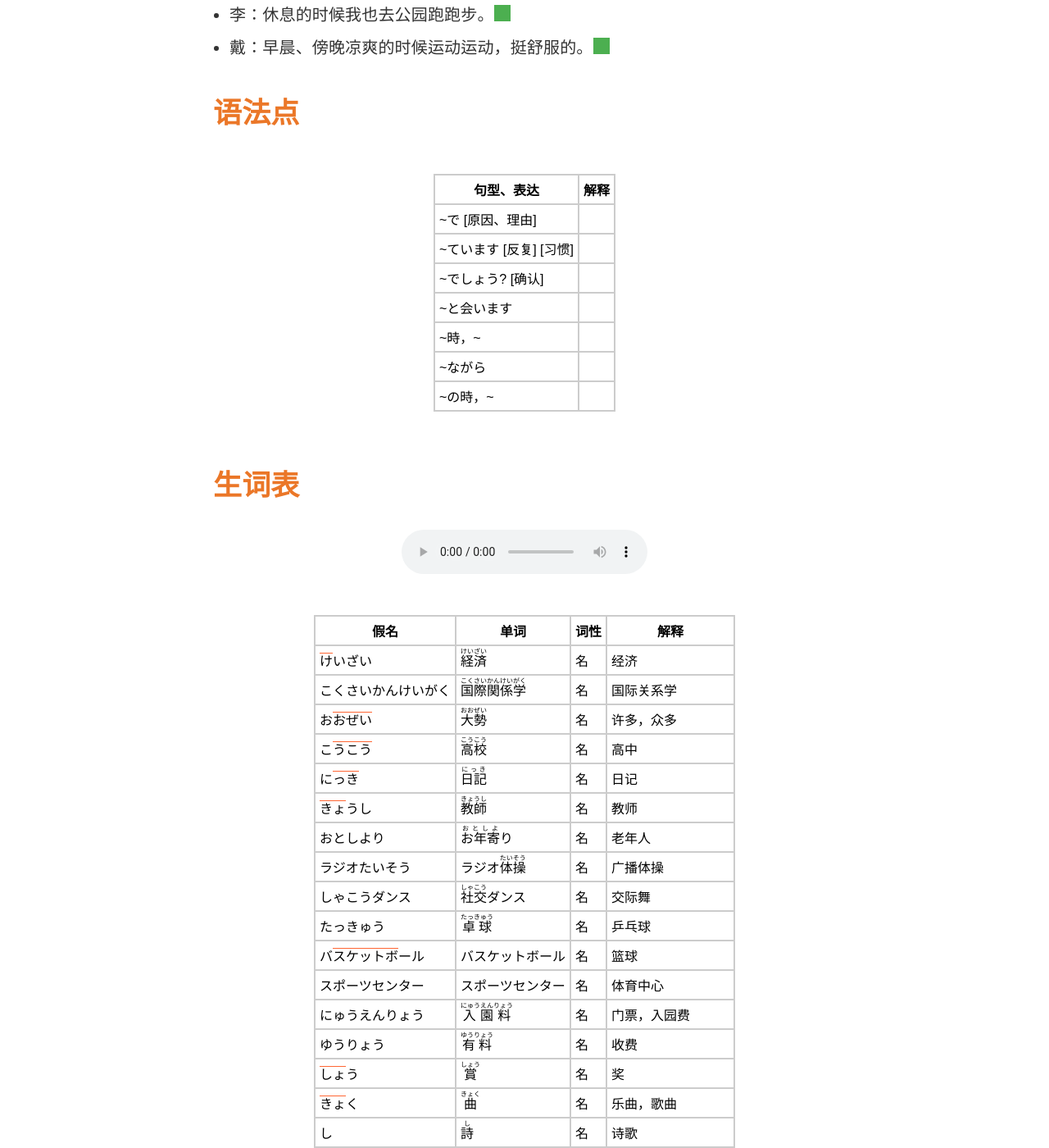
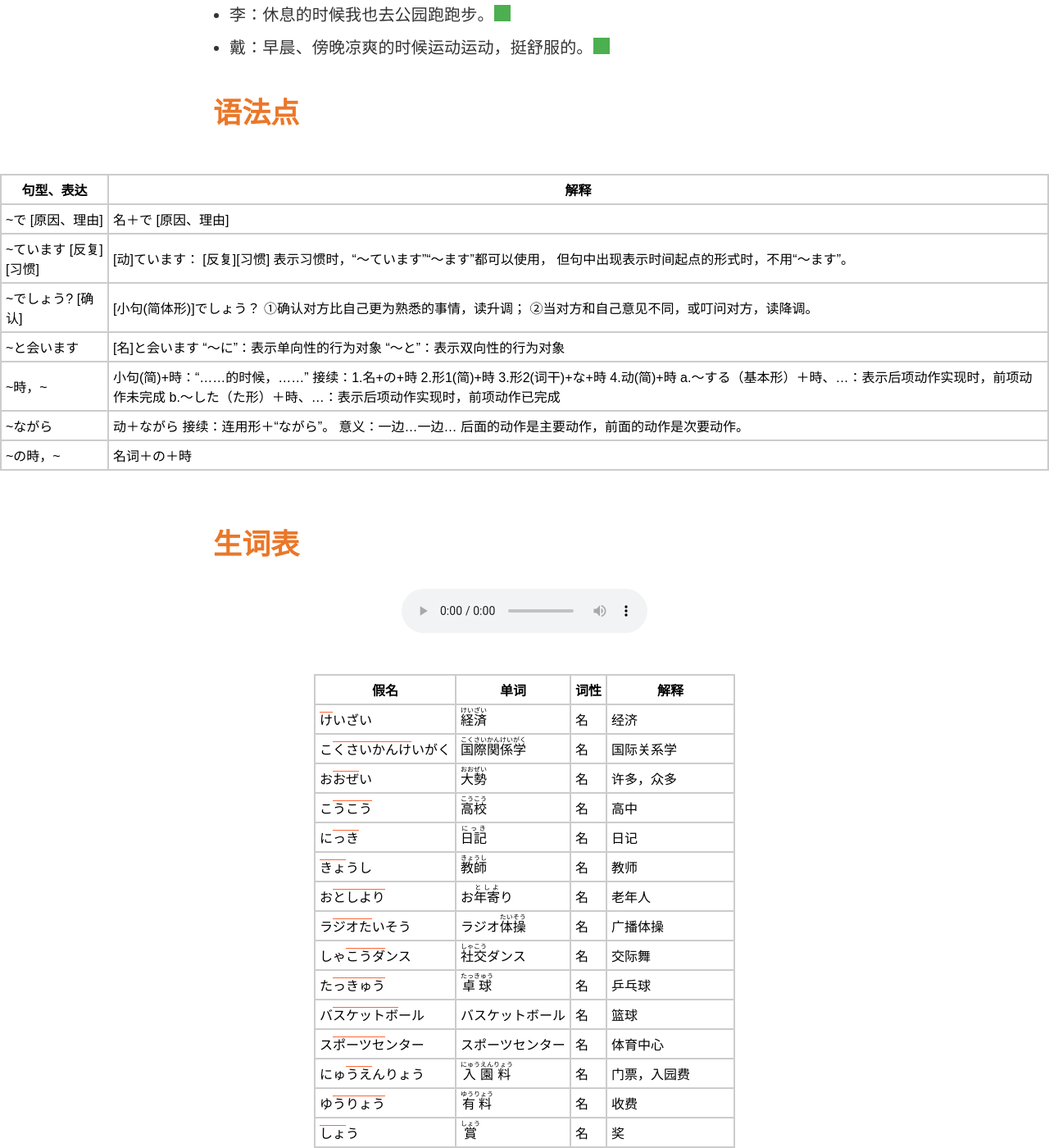
Before and after one commit to wizicer/LearnJapan, a Jekyll site: the page built from uwp/lesson27.md, in a window 1280 px wide and 1400 px high, scrolled down 2850 px. Shown: the whole window at 82% size. Built offline with Jekyll 4.4.1, drawn with Linux system fonts in a browser that asks for light colours; some of the changed text lies outside the part shown.

Commit message:
learned lesson 27

```diff
--- a/_data/grammar.csv
+++ b/_data/grammar.csv
@@ -170,7 +170,7 @@ idx,lesson,expression,explanation
 169 , 29 , ~て/~ないで                                ,
 170 , 39 , ~て~/~ないで~                              ,
 171 , 36 , ~て，~/~で，~ [原因、理由]                 ,
-172 , 27 , ~で [原因、理由]                           ,
+172 , 27 , ~で [原因、理由]                           , 名＋で [原因、理由]
 173 , 45 , で/へ/から/まで/と+の                      ,
 174 , 28 , ~てあげます                                ,
 175 , 34 , ~てあります                                ,
@@ -179,7 +179,7 @@ idx,lesson,expression,explanation
 178 , 39 , ~ていきます/きます                         ,
 179 , 48 , ~ていただきます                            ,
 180 , 48 , ~ていただけますか [请求]                   ,
-181 , 27 , ~ています [反复] [习惯]                    ,
+181 , 27 , ~ています [反复] [习惯]                    ,  [动]ています： [反复][习惯] 表示习惯时，“～ています”“～ます”都可以使用， 但句中出现表示时间起点的形式时，不用“～ます”。
 182 , 33 , ~ています [结果状态]                       ,
 183 , 47 , ~ていらっしゃいます                        ,
 184 , 40 , ~ているところです                          ,
@@ -193,7 +193,7 @@ idx,lesson,expression,explanation
 192 , 48 , ~差し上げます                              ,
 193 , 33 , ~てしまいます                              ,
 194 , 26 , ~でしょう [推测]                           , [小句（简体形）]＋でしょう。  “～でしょう” 表示推测。“大概，也许。”
-195 , 27 , ~でしょう? [确认]                          ,
+195 , 27 , ~でしょう? [确认]                          , [小句(简体形)]でしょう？ ①确认对方比自己更为熟悉的事情，读升调； ②当对方和自己意见不同，或叮问对方，读降调。
 196 , 31 , ~でしょうか                                ,
 197 , 42 , ~ですもの/~だもん                          ,
 198 , 26 , ~ではありませんか                          , ～もしかしたら 口语形式，一般与“~かもしれません”“～ではありませんか”等呼应使用，用于可能性较低的场合，表示“也许”“莫非”等意。
@@ -204,16 +204,16 @@ idx,lesson,expression,explanation
 203 , 37 , ~でも [示例]                               ,
 204 , 28 , ~てもらいます                              ,
 205 , 31 , ~と，~                                     ,
-206 , 27 , ~と会います                                ,
+206 , 27 , ~と会います                                , [名]と会います “～に”：表示单向性的行为对象 “～と”：表示双向性的行为对象
 207 , 29 , ~という~                                   ,
 208 , 30 , ~と思います                                ,
 209 , 30 , ~と思っています                            ,
 210 , 37 , ~とか~とか                                 ,
-211 , 27 , ~時，~                                     ,
+211 , 27 , ~時，~                                     , 小句(简)+時：“……的时候，……” 接续：1.名+の+時 2.形1(简)+時 3.形2(词干)+な+時 4.动(简)+時 a.～する（基本形）＋時、…：表示后项动作实现时，前项动作未完成 b.～した（た形）＋時、…：表示后项动作实现时，前项动作已完成
 212 , 40 , ~ところです                                ,
 213 , 29 , ~な [禁止]                                 ,
 214 , 29 , ~ないと/~ないといけません                  ,
-215 , 27 , ~ながら                                    ,
+215 , 27 , ~ながら                                    , 动＋ながら 接续：连用形＋“ながら”。 意义：一边…一边… 后面的动作是主要动作，前面的动作是次要动作。
 216 , 29 , ~なければ/~なければなりません              ,
 217 , 29 , ~なさい                                    ,
 218 , 37 , ~なら，~                                   ,
@@ -226,7 +226,7 @@ idx,lesson,expression,explanation
 225 , 39 , ~のために，~ [原因、理由]                  ,
 226 , 30 , ~ので，~                                   ,
 227 , 43 , ~のではないでしょうか [婉转陈述意见的表达] ,
-228 , 27 , ~の時，~                                   ,
+228 , 27 , ~の時，~                                   , 名词＋の＋時
 229 , 36 , ~のに [用途] [基准]                        ,
 230 , 42 , ~のに，~                                   ,
 231 , 26 , ~のは~です                                 , 小句（动词简体形）＋の＋は[形]です。动词小句加形式名词“の”使之名词化，表示“做某动作”之意。 以上名词化形式作主语，而谓语是表示性质、状态的形1、形2时，主语用“は”表示。
```
Also changed, not shown: _includes/wordlist.md (+5 -0 lines), _data/words.csv.
